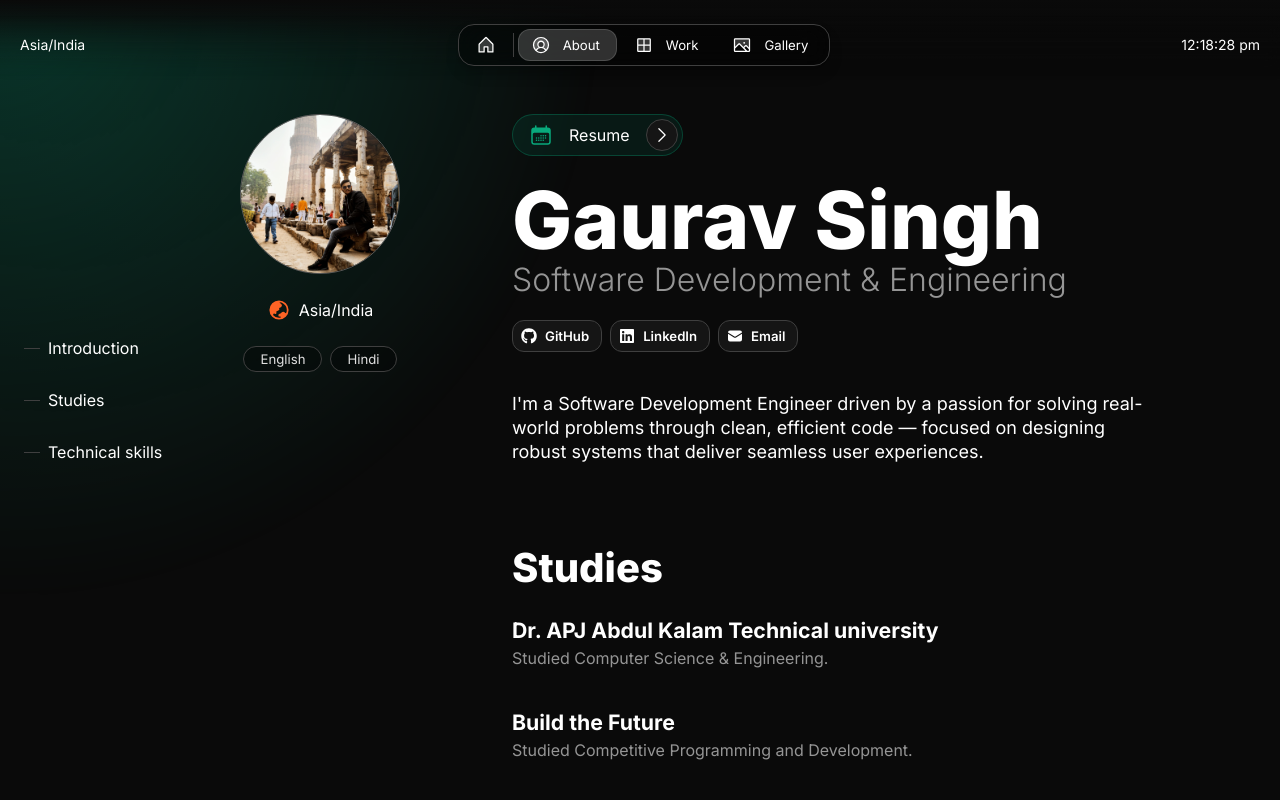
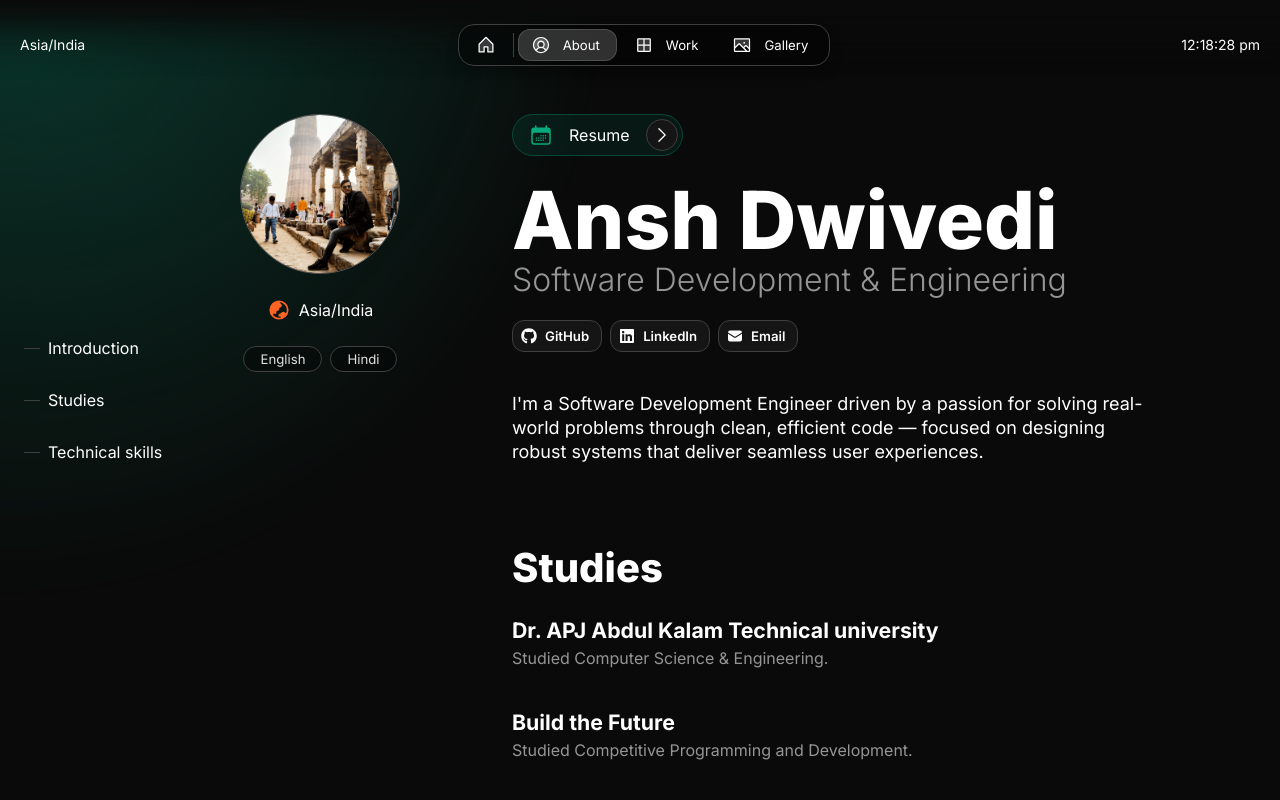
Before and after one commit to Anshdwivedi12/Ansh_portfolio, a Next.js app: page /about in a window 1280 px wide. Shown: the top 800 px of the page. Built offline with nearby package versions, Linux system fonts and the light colour scheme.

Commit message:
Update content.js

```diff
--- a/src/app/resources/content.js
+++ b/src/app/resources/content.js
@@ -1,6 +1,6 @@
 const person = {
-  firstName: "Gaurav",
-  lastName: "Singh",
+  firstName: "Ansh",
+  lastName: "Dwivedi",
   get name() {
     return `${this.firstName} ${this.lastName}`;
   },
```
